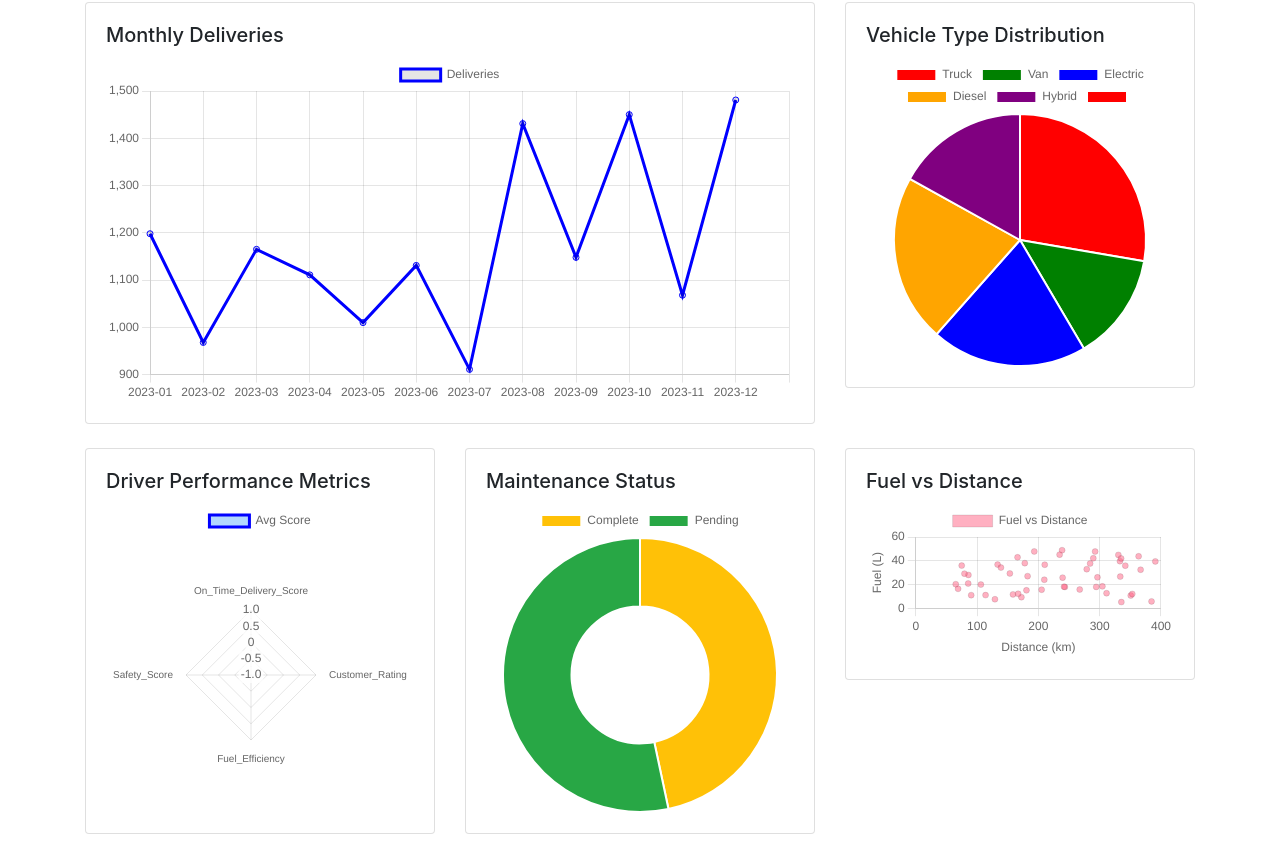
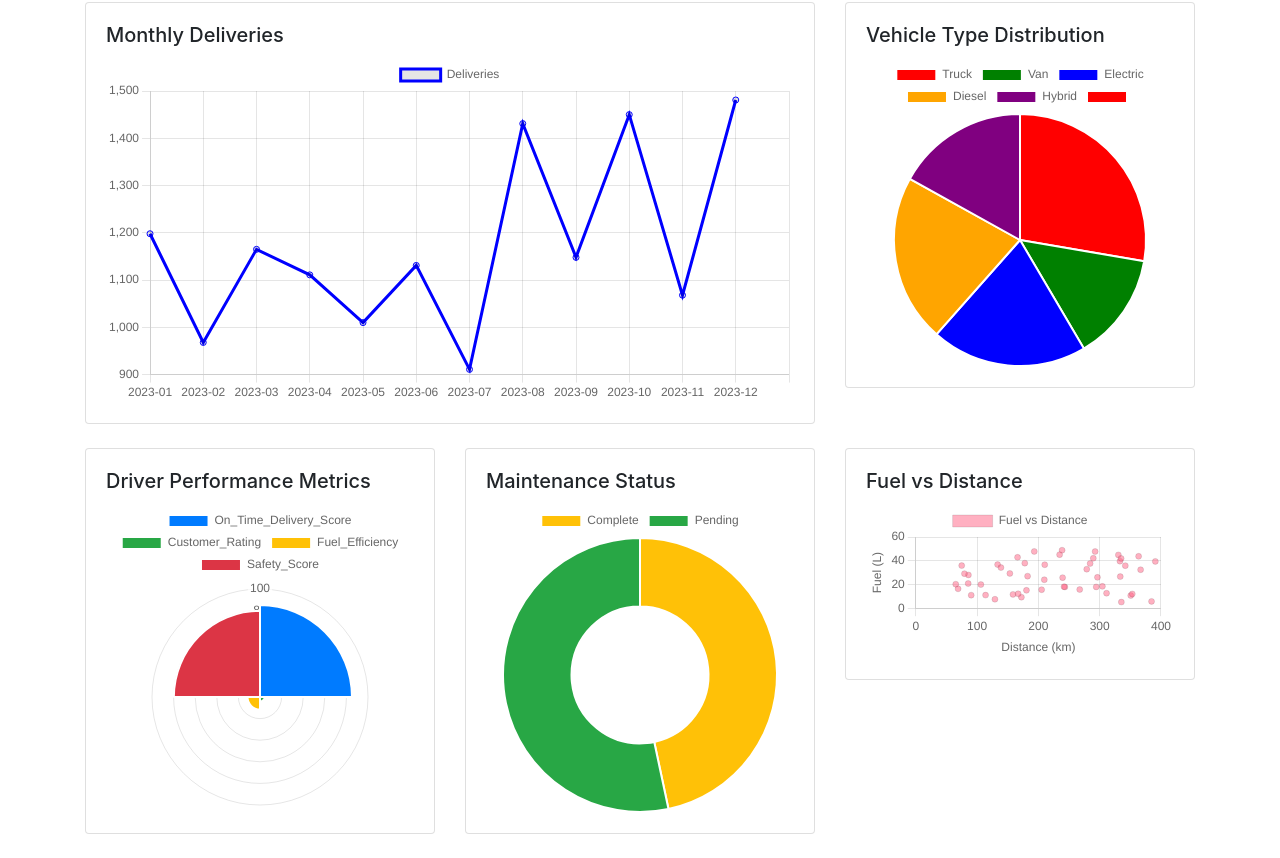
Before and after one commit to amilcarp2/proj2, a plain HTML site: page index.html in a window 1280 px wide. Shown: the part 118-976 px from the top of the page. Drawn offline with nearby package versions, Linux system fonts and the light colour scheme.

Commit message:
Update index.html

```diff
--- a/index.html
+++ b/index.html
@@ -30,7 +30,7 @@
             </div>
         </div>
 
-        <!-- Row 2: Radar + Doughnut + Scatter -->
+        <!-- Row 2: Polar + Doughnut + Scatter -->
         <div class="row mb-4">
             <div class="col-md-4">
                 <div class="card">
@@ -107,25 +107,28 @@
             }
         });
 
-        // Radar chart
+        // Polar area chart (Driver Performance)
         Papa.parse('DriverPerformance.csv', {
             download: true,
             header: true,
             complete: function(results) {
                 const metrics = ['On_Time_Delivery_Score', 'Customer_Rating', 'Fuel_Efficiency', 'Safety_Score'];
+                const cleanData = results.data.filter(row =>
+                    metrics.every(metric => !isNaN(parseFloat(row[metric])))
+                );
                 const avg = metrics.map(metric => {
-                    const values = results.data.map(row => parseFloat(row[metric]));
+                    const values = cleanData.map(row => parseFloat(row[metric]));
                     return values.reduce((a, b) => a + b, 0) / values.length;
                 });
+
                 new Chart(document.getElementById('driverChart'), {
-                    type: 'radar',
+                    type: 'polarArea',
                     data: {
                         labels: metrics,
                         datasets: [{
-                            label: 'Avg Score',
+                            label: 'Average Metrics',
                             data: avg,
-                            backgroundColor: 'rgba(0, 123, 255, 0.3)',
-                            borderColor: 'blue'
+                            backgroundColor: ['#007bff', '#28a745', '#ffc107', '#dc3545']
                         }]
                     }
                 });
```
